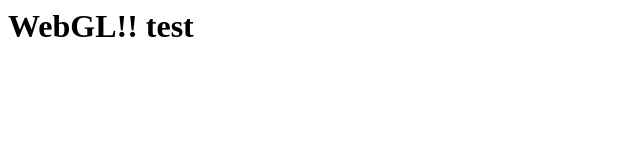
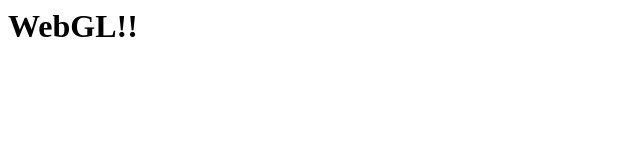
Before and after one commit to CloudMist14/Project, a website: page public/index.html in a window 1280 px wide. Shown: the full height of the page, 0-640 px from the left. Drawn offline with Linux system fonts and the light colour scheme.

Commit message:
Update index.html

```diff
--- a/public/index.html
+++ b/public/index.html
@@ -9,6 +9,6 @@
     <script src="main.js" defer></script>
 </head>
 <body>
-    <h1>WebGL!! test</h1>
+    <h1>WebGL!!</h1>
 </body>
 </html>
```
